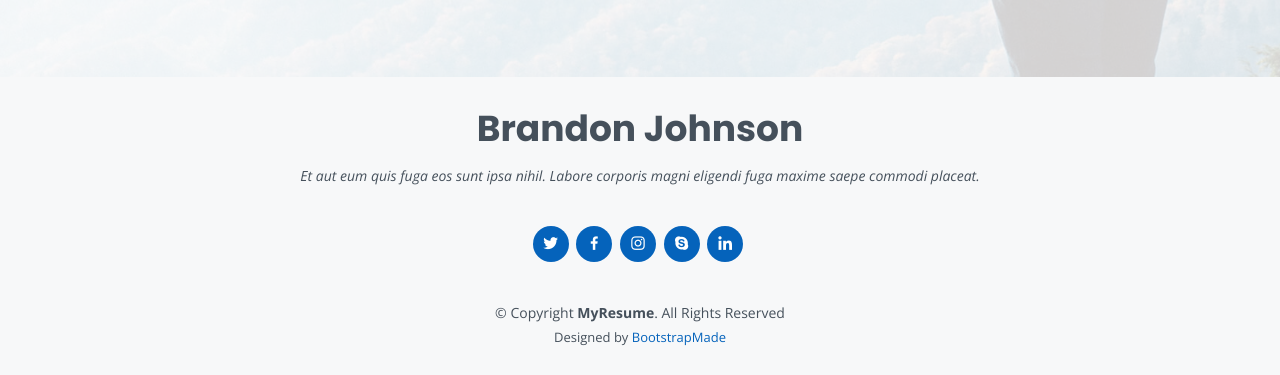
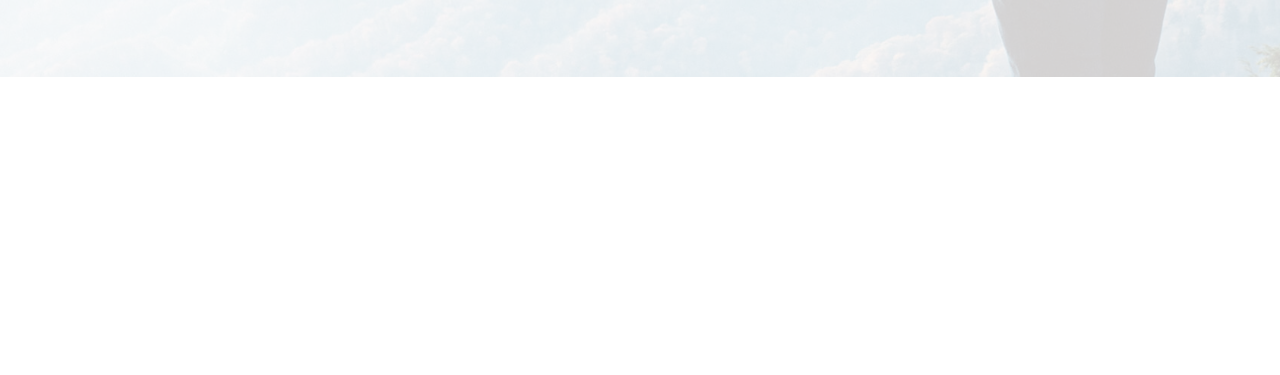
Before and after one commit to musician1011/homeopathierebry.be, a plain HTML site: page index.html in a window 1280 px wide. Shown: the part 723-1098 px from the top of the page. After the commit the page ends 800 px from the top, so only its background shows below. Drawn offline with nearby package versions, Linux system fonts and the light colour scheme.

Commit message:
sticky footer + remove footer index.html

```diff
--- a/assets/css/style.css
+++ b/assets/css/style.css
@@ -1177,6 +1177,9 @@ section {
   font-size: 14px;
   text-align: center;
   padding: 30px 0;
+  position: absolute;
+  bottom: 0;
+  width: 100%;
 }
 
 #footer h3 {
--- a/index.html
+++ b/index.html
@@ -66,31 +66,6 @@
 
   </main><!-- End #main -->
 
-  <!-- ======= Footer ======= -->
-  <footer id="footer">
-    <div class="container">
-      <h3>Brandon Johnson</h3>
-      <p>Et aut eum quis fuga eos sunt ipsa nihil. Labore corporis magni eligendi fuga maxime saepe commodi placeat.</p>
-      <div class="social-links">
-        <a href="#" class="twitter"><i class="bx bxl-twitter"></i></a>
-        <a href="#" class="facebook"><i class="bx bxl-facebook"></i></a>
-        <a href="#" class="instagram"><i class="bx bxl-instagram"></i></a>
-        <a href="#" class="google-plus"><i class="bx bxl-skype"></i></a>
-        <a href="#" class="linkedin"><i class="bx bxl-linkedin"></i></a>
-      </div>
-      <div class="copyright">
-        &copy; Copyright <strong><span>MyResume</span></strong>. All Rights Reserved
-      </div>
-      <div class="credits">
-        <!-- All the links in the footer should remain intact. -->
-        <!-- You can delete the links only if you purchased the pro version. -->
-        <!-- Licensing information: [license-url] -->
-        <!-- Purchase the pro version with working PHP/AJAX contact form: https://bootstrapmade.com/free-html-bootstrap-template-my-resume/ -->
-        Designed by <a href="https://bootstrapmade.com/">BootstrapMade</a>
-      </div>
-    </div>
-  </footer><!-- End Footer -->
-
   <div id="preloader"></div>
   <a href="#" class="back-to-top d-flex align-items-center justify-content-center"><i class="bi bi-arrow-up-short"></i></a>
 
```
Also changed, not shown: roeselare.html (+1 -1 lines), 2 other files.
